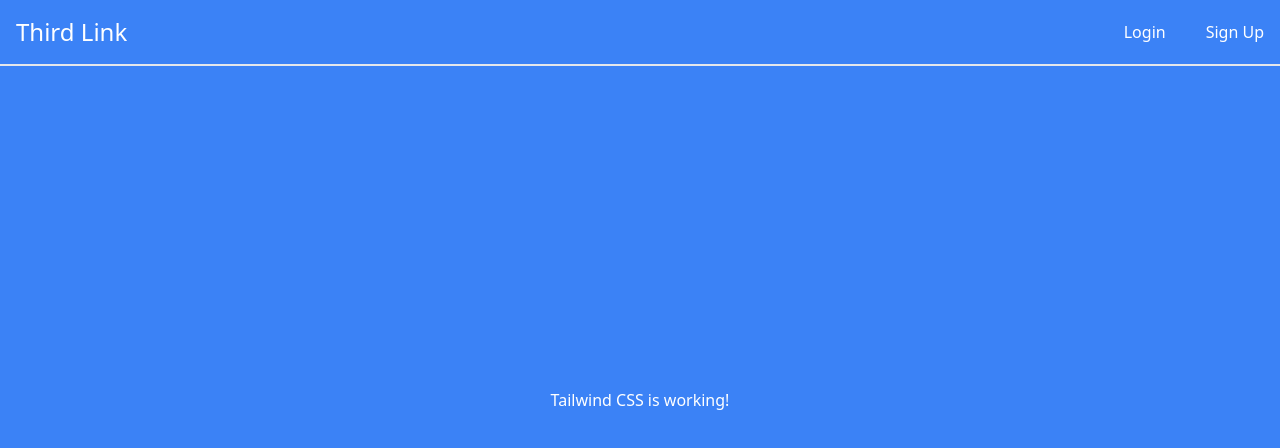
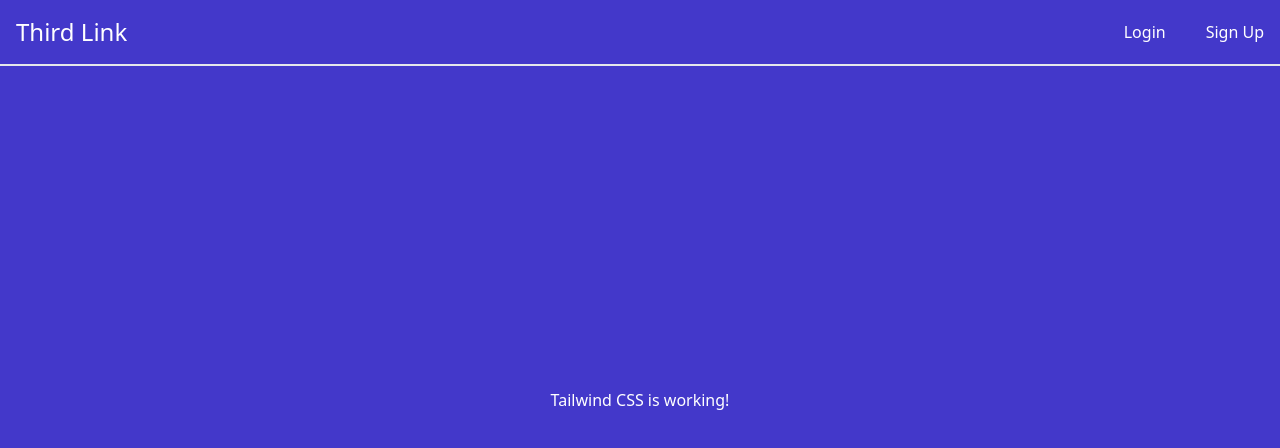
Before and after one commit to vsaintz/auth-audit, a React (Vite) app: page / in a window 1280 px wide. Shown: the top 448 px of the page. Built offline with nearby package versions, Linux system fonts and the light colour scheme.

Commit message:
code: refactor of code for landing page

```diff
--- a/src/components/Index.jsx
+++ b/src/components/Index.jsx
@@ -1,6 +1,6 @@
 const Index = () => {
     return (
-        <div className="h-screen bg-blue-500 text-white flex items-center justify-center text-1xl">
+        <div className="h-screen bg-indigo-700 text-white flex items-center justify-center text-1xl">
             Tailwind CSS is working!
         </div>
     );
```
